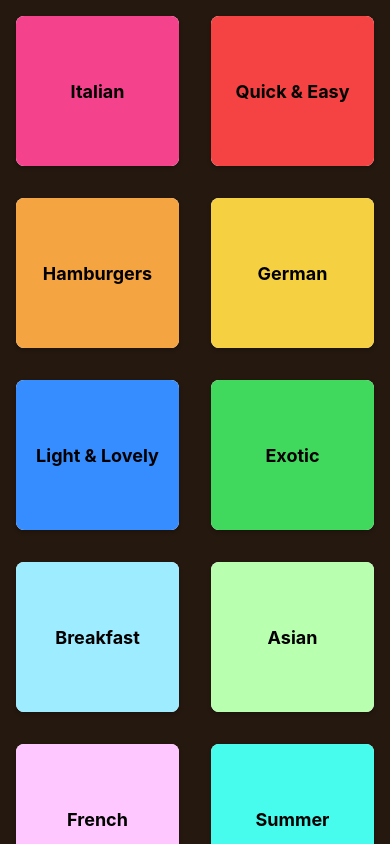
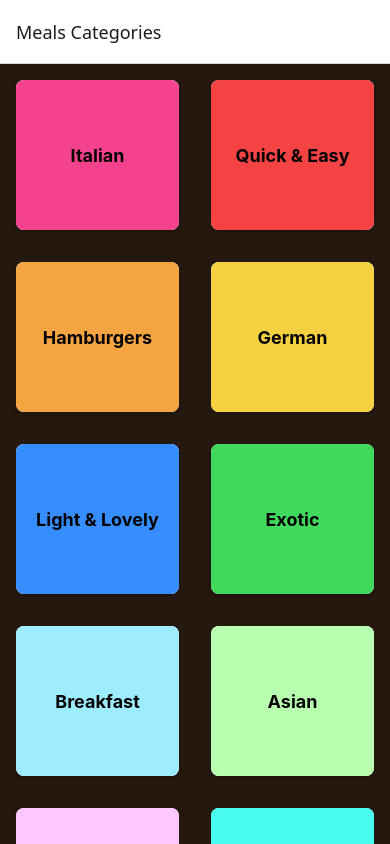
Before and after one commit to zakarpatrik/meals-app, a React Native app: screen / in a window 390 px wide. Built offline with nearby package versions, Linux system fonts and the light colour scheme.

Commit message:
Add react navigation package to project

```diff
--- a/App.js
+++ b/App.js
@@ -1,21 +1,24 @@
-import { StyleSheet, Text, View } from 'react-native';
+import { StyleSheet } from 'react-native';
 import CategoriesScreen from './screens/CategoriesScreen';
+import { NavigationContainer } from '@react-navigation/native';
 import { StatusBar } from 'expo-status-bar';
+import { createNativeStackNavigator } from '@react-navigation/native-stack';
+
+const Stack = createNativeStackNavigator();
 
 export default function App() {
   return (
     <>
       <StatusBar style="light" />
-      <CategoriesScreen />
+      <NavigationContainer>
+        <Stack.Navigator id="meals-navigation">
+          <Stack.Screen name="Meals Categories" component={CategoriesScreen} />
+        </Stack.Navigator>
+      </NavigationContainer>
     </>
   );
 }
 
 const styles = StyleSheet.create({
-  container: {
-    flex: 1,
-    backgroundColor: '#fff',
-    alignItems: 'center',
-    justifyContent: 'center',
-  },
+  container: {},
 });
--- a/package.json
+++ b/package.json
@@ -9,10 +9,14 @@
     "web": "expo start --web"
   },
   "dependencies": {
+    "@react-navigation/native": "^7.1.6",
+    "@react-navigation/native-stack": "^7.3.10",
     "expo": "~52.0.46",
     "expo-status-bar": "~2.0.1",
     "react": "18.3.1",
-    "react-native": "0.76.9"
+    "react-native": "0.76.9",
+    "react-native-safe-area-context": "4.12.0",
+    "react-native-screens": "~4.4.0"
   },
   "devDependencies": {
     "@babel/core": "^7.20.0"
```
Also changed, not shown: 1 other file (tests, documents, lock files or other folders).
